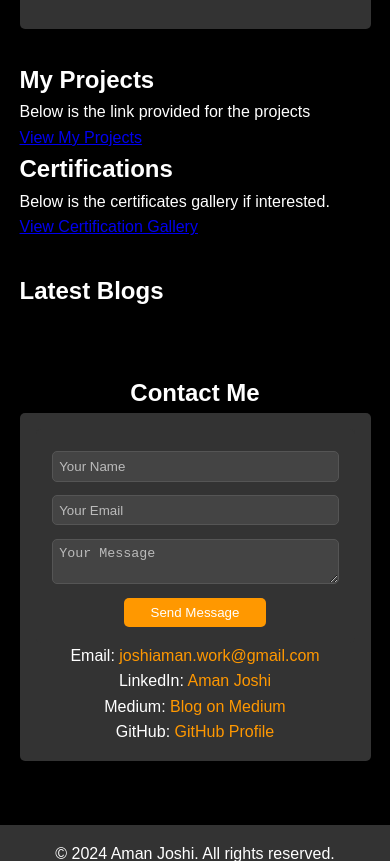
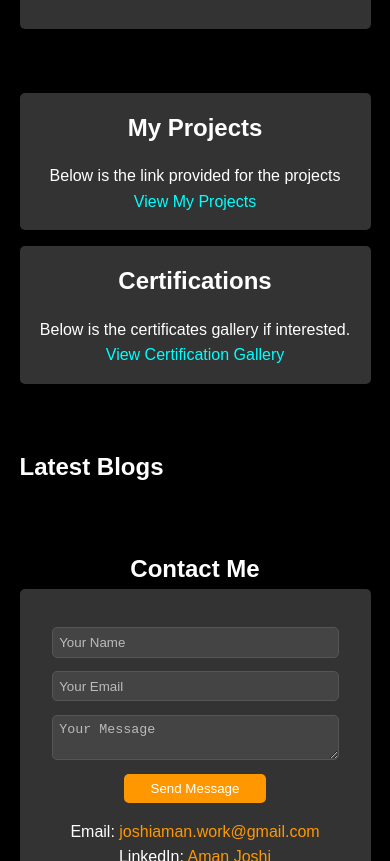
Before and after one commit to icyboguyaman/amanjoshi.dev, a plain HTML site: page index.html in a window 390 px wide. Shown: the part 4949-5810 px from the top of the page. Drawn offline with Linux system fonts and the light colour scheme; no server answers.

Commit message:
Update styles.css

```diff
--- a/styles.css
+++ b/styles.css
@@ -141,51 +141,66 @@ nav ul li a {
     border-radius: 5px;
 }
 
-/* Projects Section */
-#projects {
+/* Projects and Certifications Section */
+#projects-certifications {
     padding: 2em 0;
     background-color: #000; /* Set background to black */
     color: #fff; /* Set text color to white */
 }
 
-#projects .content-box {
+.cards {
+    display: flex;
+    justify-content: space-between; /* Ensure cards are side by side with space between them */
+    gap: 1em; /* Add gap between cards */
+}
+
+.card {
     background: #333;
+    color: #fff;
     padding: 1em;
     border-radius: 5px;
+    width: 48%; /* Set the width of each card to 48% to fit two cards side by side */
+    box-sizing: border-box;
+    text-align: center;
+    transition: transform 0.3s;
 }
 
-#projects .content-box a {
+.card:hover {
+    transform: scale(1.05);
+}
+
+.card h2 {
+    margin-top: 0;
+    font-size: 1.5em;
+}
+
+.card p {
+    margin-top: 1em;
+    font-size: 1em;
+}
+
+.card a {
     color: #00ffff; /* Neon white color for links */
     text-decoration: none;
     transition: color 0.3s;
 }
 
-#projects .content-box a:hover {
+.card a:hover {
     color: #ffffff; /* White color on hover */
 }
 
-/* Certifications Section */
-#certifications {
-    padding: 2em 0;
-    background-color: #000; /* Set background to black */
-    color: #fff; /* Set text color to white */
+/* Responsive Design */
+@media (max-width: 768px) {
+    .cards {
+        flex-direction: column;
+    }
+    .card {
+        width: 100%;
+    }
 }
 
-#certifications .content-box {
-    background: #333;
-    padding: 1em;
-    border-radius: 5px;
-}
 
-#certifications .content-box a {
-    color: #00ffff; /* Neon white color for links */
-    text-decoration: none;
-    transition: color 0.3s;
-}
 
-#certifications .content-box a:hover {
-    color: #ffffff; /* White color on hover */
-}
 
 /* Blog Section */
 #blog {
```
